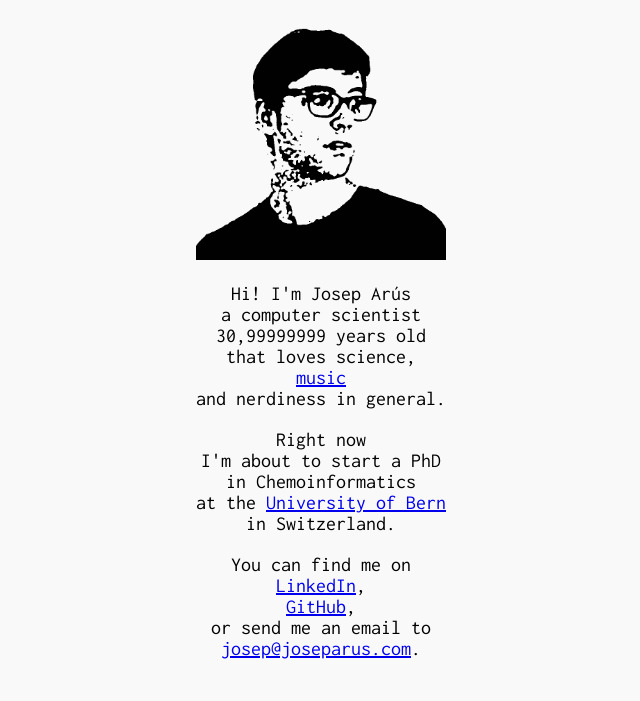
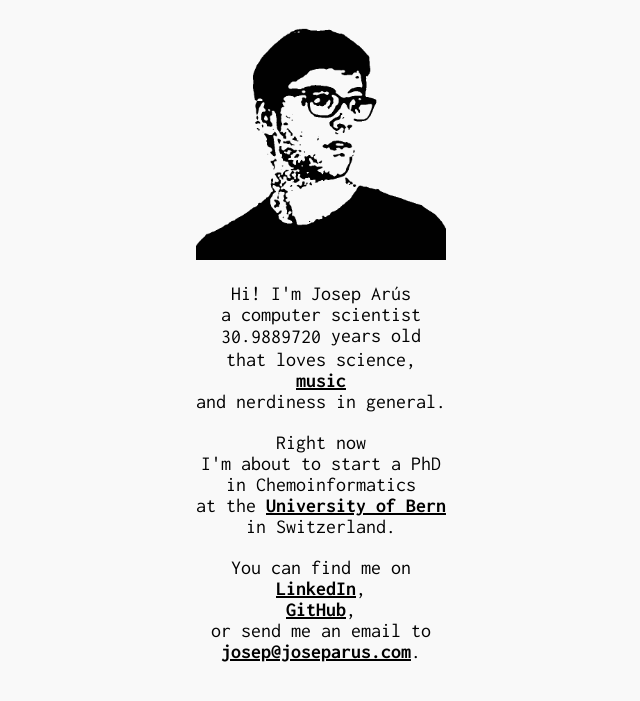
Before and after one commit to undeadpixel/joseparus.com, a Jekyll site: the page built from index.html, in a window 1280 px wide. Shown: the top 701 px of the page, without its empty margins (319-959 px from the left). Built offline with Jekyll 4.4.1, drawn with Linux system fonts in a browser that asks for light colours; nearby versions of some CDN libraries.

Commit message:
added javascript age odometer; added links styles

```diff
--- a/_includes/head.html
+++ b/_includes/head.html
@@ -8,4 +8,5 @@
   <!-- CSS -->
   <link href='https://fonts.googleapis.com/css?family=Inconsolata:400,700' rel='stylesheet' type='text/css'>
   <link rel="stylesheet" href="/css/main.css">
+  <link rel="stylesheet" href="/css/odometer.css">
 </head>
--- a/_includes/js.html
+++ b/_includes/js.html
@@ -1,5 +1,7 @@
 <!-- JS -->
 <script src="https://code.jquery.com/jquery-3.0.0.min.js"></script>
+<script src="https://cdnjs.cloudflare.com/ajax/libs/moment.js/2.14.1/moment-with-locales.min.js"></script>
+<script src="/js/odometer.min.js"></script>
 <script src="/js/main.js"></script>
 
 <script>
--- a/css/main.scss
+++ b/css/main.scss
@@ -25,6 +25,15 @@ $widthIndex: 250px;
     text-align: center;
     font-size: 20px;
   }
+
+  a {
+    color: black;
+    font-weight: bold;
+
+    &:hover {
+      text-decoration: none;
+    }
+  }
 }
 
 #img-me {
--- /dev/null
+++ b/css/odometer.css
@@ -0,0 +1,85 @@
+.odometer.odometer-auto-theme, .odometer.odometer-theme-minimal {
+  display: inline-block;
+  vertical-align: middle;
+  *vertical-align: auto;
+  *zoom: 1;
+  *display: inline;
+  position: relative;
+}
+.odometer.odometer-auto-theme .odometer-digit, .odometer.odometer-theme-minimal .odometer-digit {
+  display: inline-block;
+  vertical-align: middle;
+  *vertical-align: auto;
+  *zoom: 1;
+  *display: inline;
+  position: relative;
+}
+.odometer.odometer-auto-theme .odometer-digit .odometer-digit-spacer, .odometer.odometer-theme-minimal .odometer-digit .odometer-digit-spacer {
+  display: inline-block;
+  vertical-align: middle;
+  *vertical-align: auto;
+  *zoom: 1;
+  *display: inline;
+  visibility: hidden;
+}
+.odometer.odometer-auto-theme .odometer-digit .odometer-digit-inner, .odometer.odometer-theme-minimal .odometer-digit .odometer-digit-inner {
+  text-align: left;
+  display: block;
+  position: absolute;
+  top: 0;
+  left: 0;
+  right: 0;
+  bottom: 0;
+  overflow: hidden;
+}
+.odometer.odometer-auto-theme .odometer-digit .odometer-ribbon, .odometer.odometer-theme-minimal .odometer-digit .odometer-ribbon {
+  display: block;
+}
+.odometer.odometer-auto-theme .odometer-digit .odometer-ribbon-inner, .odometer.odometer-theme-minimal .odometer-digit .odometer-ribbon-inner {
+  display: block;
+  -webkit-backface-visibility: hidden;
+}
+.odometer.odometer-auto-theme .odometer-digit .odometer-value, .odometer.odometer-theme-minimal .odometer-digit .odometer-value {
+  display: block;
+  -webkit-transform: translateZ(0);
+}
+.odometer.odometer-auto-theme .odometer-digit .odometer-value.odometer-last-value, .odometer.odometer-theme-minimal .odometer-digit .odometer-value.odometer-last-value {
+  position: absolute;
+}
+.odometer.odometer-auto-theme.odometer-animating-up .odometer-ribbon-inner, .odometer.odometer-theme-minimal.odometer-animating-up .odometer-ribbon-inner {
+  -webkit-transition: -webkit-transform 2s;
+  -moz-transition: -moz-transform 2s;
+  -ms-transition: -ms-transform 2s;
+  -o-transition: -o-transform 2s;
+  transition: transform 2s;
+}
+.odometer.odometer-auto-theme.odometer-animating-up.odometer-animating .odometer-ribbon-inner, .odometer.odometer-theme-minimal.odometer-animating-up.odometer-animating .odometer-ribbon-inner {
+  -webkit-transform: translateY(-100%);
+  -moz-transform: translateY(-100%);
+  -ms-transform: translateY(-100%);
+  -o-transform: translateY(-100%);
+  transform: translateY(-100%);
+}
+.odometer.odometer-auto-theme.odometer-animating-down .odometer-ribbon-inner, .odometer.odometer-theme-minimal.odometer-animating-down .odometer-ribbon-inner {
+  -webkit-transform: translateY(-100%);
+  -moz-transform: translateY(-100%);
+  -ms-transform: translateY(-100%);
+  -o-transform: translateY(-100%);
+  transform: translateY(-100%);
+}
+.odometer.odometer-auto-theme.odometer-animating-down.odometer-animating .odometer-ribbon-inner, .odometer.odometer-theme-minimal.odometer-animating-down.odometer-animating .odometer-ribbon-inner {
+  -webkit-transition: -webkit-transform 2s;
+  -moz-transition: -moz-transform 2s;
+  -ms-transition: -ms-transform 2s;
+  -o-transition: -o-transform 2s;
+  transition: transform 2s;
+  -webkit-transform: translateY(0);
+  -moz-transform: translateY(0);
+  -ms-transform: translateY(0);
+  -o-transform: translateY(0);
+  transform: translateY(0);
+}
+
+.odometer .odometer-inside .odometer-digit:last-child {
+    display: none
+}
--- a/index.html
+++ b/index.html
@@ -8,7 +8,7 @@ title: Josep Arús
   <p>
   Hi! I'm Josep Arús<br>
   a computer scientist<br>
-  30,99999999 years old<br>
+  <span id="years-old"></span> years old<br>
   that loves science,<br>
   <a href="http://lacaixademusica.cat" target="_blank">music</a><br>
   and nerdiness in general.
--- a/js/main.js
+++ b/js/main.js
@@ -1,2 +1,48 @@
+
+// input birth year, month, day, hour and minute.
+var getCurrentAge = function(byear, bmonth, bday, bhour, bminute) {
+  var now = moment.utc();
+  var current_year = now.get('year');
+
+  // careful, month is 0 indexed...
+  var bdate_params = [bmonth - 1, bday, bhour, bminute];
+  var bdate = moment.utc([byear].concat(bdate_params));
+  var year_bdate = moment.utc([current_year].concat(bdate_params));
+
+  var years_old = current_year - byear;
+  if(year_bdate > now) {
+    years_old -= 1;
+    var previous_bdate = moment.utc([current_year - 1].concat(bdate_params));
+    var next_bdate = year_bdate;
+  } else {
+    var previous_bdate = year_bdate;
+    var next_bdate = moment.utc([current_year + 1].concat(bdate_params));
+  }
+
+  var rest = (now - previous_bdate)/(next_bdate - previous_bdate);
+  return years_old + rest;
+};
+
 $(document).ready(function() {
+
+  var getMyAge = function() {
+    return getCurrentAge(1985, 7, 13, 18, 30);
+  };
+
+  var $age = $('#years-old');
+  if($age) {
+    var odometer = new Odometer({
+      el: $age[0],
+      value: getMyAge(),
+      format: '(,dd).dddddddd',
+      theme: 'minimal'
+    });
+
+    var updateOdometer = function() {
+      odometer.update(getMyAge());
+      setTimeout(updateOdometer, 1000);
+    };
+    updateOdometer();
+  }
+
 });
```
Also changed, not shown: js/odometer.min.js (added).
